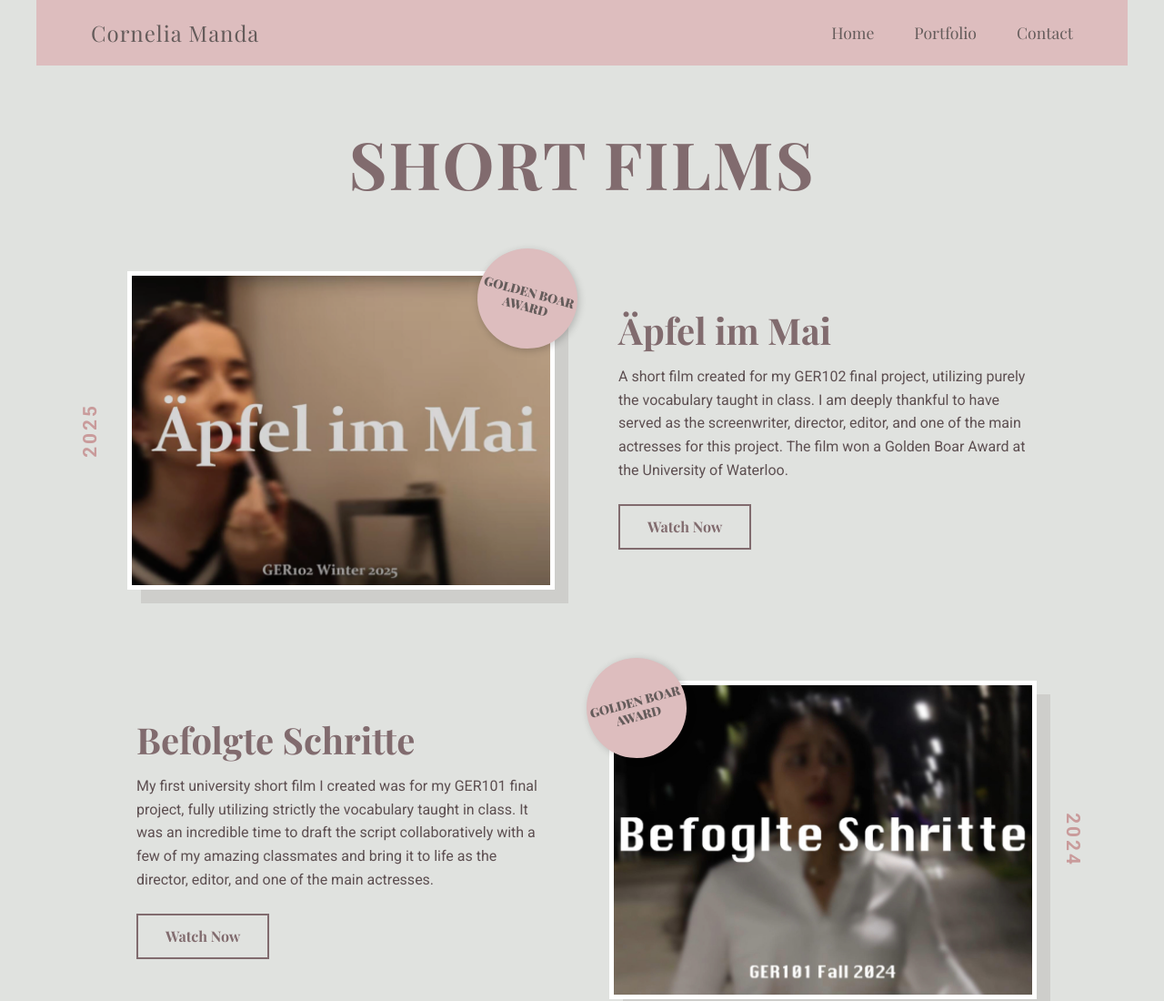
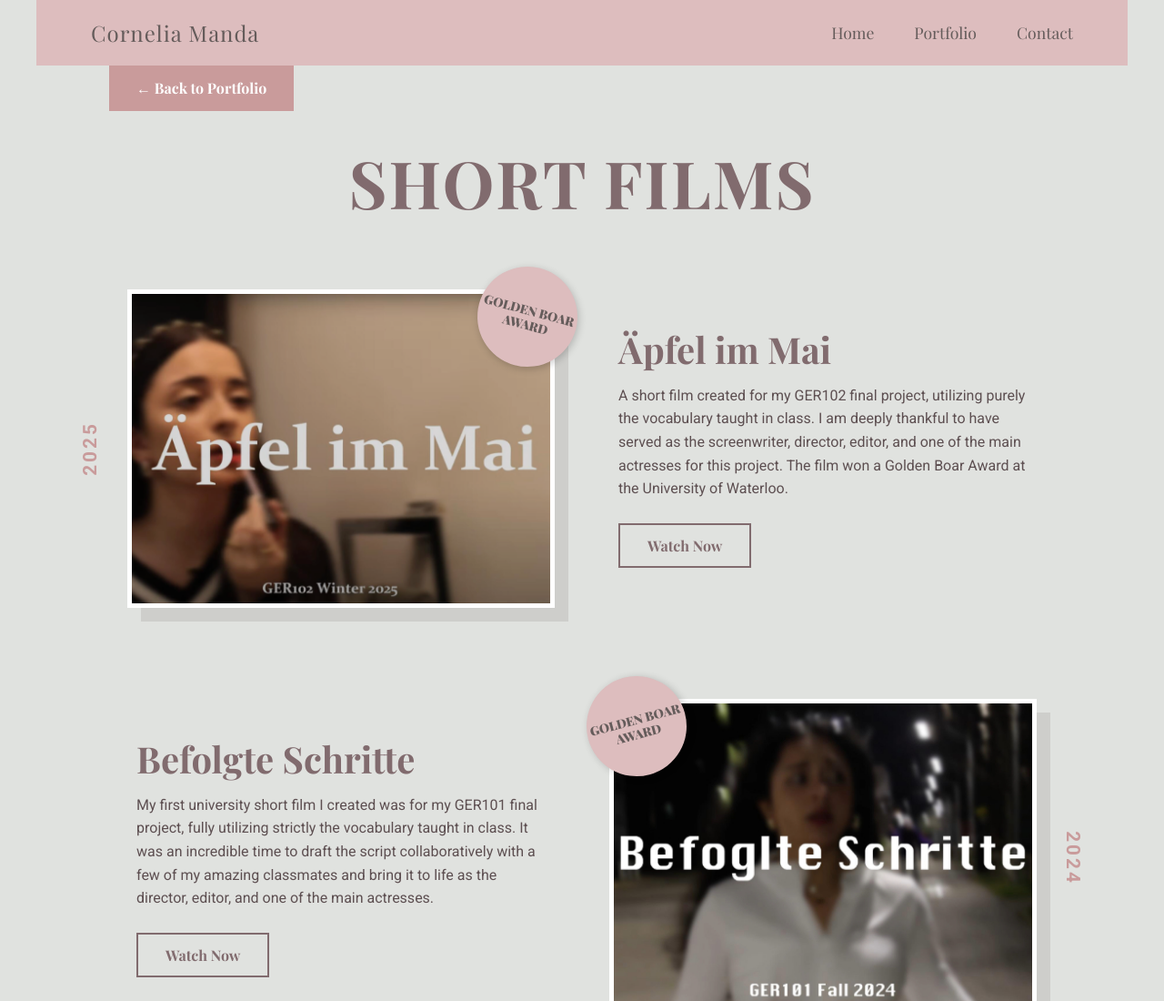
Before and after one commit to cornelia-manda/asn3-manda_cornelia-shortfilms, a plain HTML site: page index.html in a window 1280 px wide. Shown: the top 1100 px of the page at 91% size. Drawn offline with nearby package versions, Linux system fonts and the light colour scheme; a web font is replaced by a local one.

Commit message:
everyrhing

```diff
--- a/index.html
+++ b/index.html
@@ -85,10 +85,29 @@
             text-align: center;
             color: #816B6E;
             font-size: 4.5em;
-            margin: 50px 0 60px 0;
+            margin: 1px 0 60px 0;
             text-transform: uppercase;
             letter-spacing: 2px;
             font-weight: 700;
+        }
+
+        .back-button {
+            display: inline-block;
+            padding: 12px 30px;
+            font-size: 1em;
+            background-color: #C99B9B;
+            color: white;
+            text-decoration: none;
+            font-family: "Playfair Display", serif;
+            font-weight: bold;
+            transition: all 0.4s ease;
+            margin-left: 80px;
+            margin-bottom: 20px;
+        }
+
+        .back-button:hover {
+            background-color: #816B6E;
+            transform: rotate(-2deg);
         }
 
         /* layout system */
@@ -295,6 +314,8 @@
             </nav>
         </header>
 
+        <a href="https://cornelia-manda.github.io/a3-manda_cornelia-portfolio/" class="back-button">← Back to Portfolio</a>
+
         <h1 class="page-title">SHORT FILMS</h1>
 
         <main class="films-container">
```
